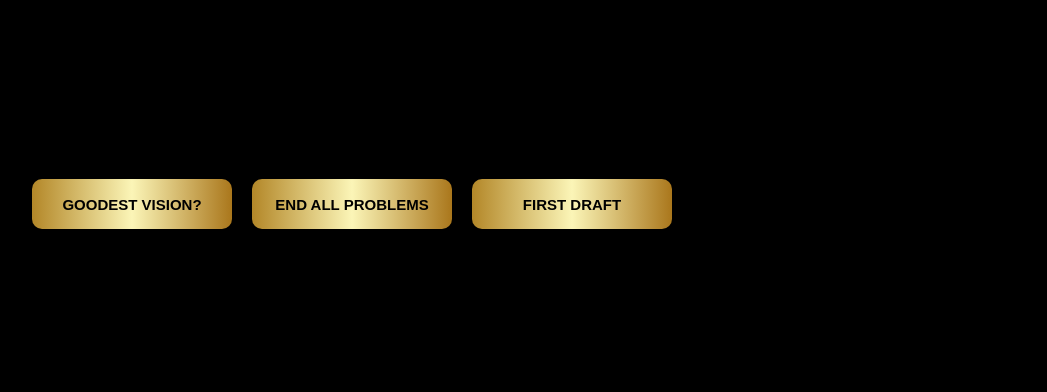
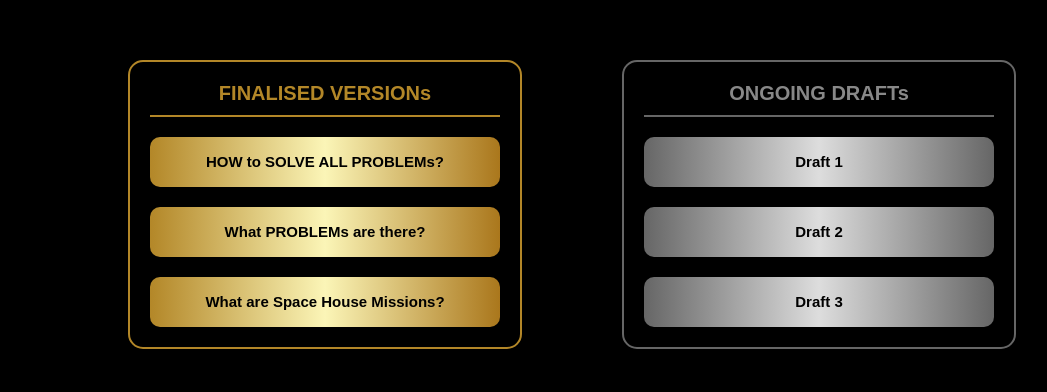
Before and after one commit to GOODestVISION/GOODestVISION, a plain HTML site: page index.html in a window 1280 px wide. Shown: the part 196-588 px from the top of the page, without its empty margins (68-1115 px from the left). Drawn offline with Linux system fonts and the light colour scheme.

Commit message:
index.html

```diff
--- a/index.html
+++ b/index.html
@@ -1,105 +1,117 @@
-
 <!DOCTYPE html>
 <html lang="en">
 <head>
-<meta charset="UTF-8">
-<meta name="viewport" content="width=device-width, initial-scale=1.0">
-<title>BUTTON Grid</title>
+<meta charset="UTF-8" />
+<meta name="viewport" content="width=device-width, initial-scale=1.0"/>
+<title>Two BUTTON Groups with Headlines</title>
 <style>
 body {
-display: flex;
+font-family: Arial, sans-serif;
+background-color: #000000;
 justify-content: center;
 align-items: center;
 min-height: 100vh;
+display: flex;
 margin: 0;
-background-color: #000;
+}
+.container-wrapper {
+display: flex;
+padding: 40px;
+gap: 100px;
+}
+.button-group {
+border: 2px solid #B38728;
+flex-direction: column;
+align-items: center;
+border-radius: 15px;
+display: flex;
+padding: 20px;
+}
+.group-headline {
+border-bottom: 2px solid #B38728;
+padding-bottom: 10px;
+margin: 0 0 20px 0;
+text-align: center;
+font-weight: bold;
+font-size: 20px;
+color: #B38728;
+width: 100%;
+}
+#button-group2 {
+border: 2px solid #666;
+}
+#group-headline2 {
+border-bottom: 2px solid #666;
+color: #888;
 }
 .grid-container {
+grid-template-columns: repeat(1, 1fr);
 display: grid;
-grid-template-columns: repeat(5, 1fr);
 gap: 20px;
-padding: 20px;
-max-width: 1200px;
 }
-.grid-BUTTON {
-width: 200px;
-height: 50px;
+.BUTTON-gold {
+background: linear-gradient(to right, #B38728, #FBF5B7, #AA771C);
+transition: transform 0.2s, background-color 0.2s;
+justify-content: center;
+text-decoration: none;
+align-items: center;
+border-radius: 10px;
+font-weight: bold;
 font-size: 15px;
-font-weight: bold;
-font-family: Arial, sans-serif;
- background:linear-gradient(to right, #B38728, #FBF5B7, #AA771C);
+cursor: pointer;
+display: flex;
 color: black;
 border: none;
+width: 350px;
+height: 50px;
+}
+.BUTTON-gold:hover {
+background-color: #45a049;
+transform: scale(1.05);
+}
+.BUTTON-silver {
+background: linear-gradient(to right, #666, #DDD, #666);
+transition: transform 0.2s, background-color 0.2s;
+justify-content: center;
+text-decoration: none;
+align-items: center;
 border-radius: 10px;
+font-weight: bold;
+font-size: 15px;
 cursor: pointer;
-transition: transform 0.2s, background-color 0.2s;
-text-decoration: none;
 display: flex;
-justify-content: center;
-align-items: center;
+color: black;
+border: none;
+width: 350px;
+height: 50px;
 }
-
-.grid-BUTTON:hover {
-background-color: #45a049;
+.BUTTON-silver:hover {
+background-color: #dcdcdc;
 transform: scale(1.05);
 }
 </style>
 </head>
 <body>
+<div class="container-wrapper">
+<!-- Group 1 -->
+<div class="button-group">
+<h2 class="group-headline">FINALISED VERSIONs</h2>
 <div class="grid-container">
-<!-- BUTTONs 1-50 -->
-<a href="page1.html" class="grid-BUTTON">GOODEST VISION?</a>
-<a href="page2.html" class="grid-BUTTON">END ALL PROBLEMS</a>
-<a href="page3.html" class="grid-BUTTON">FIRST DRAFT</a>
-<!--
-<a href="page4.html" class="grid-BUTTON">BUTTON 4</a>
-<a href="page5.html" class="grid-BUTTON">BUTTON 5</a>
-<a href="page6.html" class="grid-BUTTON">BUTTON 6</a>
-<a href="page7.html" class="grid-BUTTON">BUTTON 7</a>
-<a href="page8.html" class="grid-BUTTON">BUTTON 8</a>
-<a href="page9.html" class="grid-BUTTON">BUTTON 9</a>
-<a href="page10.html" class="grid-BUTTON">BUTTON 10</a>
-<a href="page11.html" class="grid-BUTTON">BUTTON 11</a>
-<a href="page12.html" class="grid-BUTTON">BUTTON 12</a>
-<a href="page13.html" class="grid-BUTTON">BUTTON 13</a>
-<a href="page14.html" class="grid-BUTTON">BUTTON 14</a>
-<a href="page15.html" class="grid-BUTTON">BUTTON 15</a>
-<a href="page16.html" class="grid-BUTTON">BUTTON 16</a>
-<a href="page17.html" class="grid-BUTTON">BUTTON 17</a>
-<a href="page18.html" class="grid-BUTTON">BUTTON 18</a>
-<a href="page18.html" class="grid-BUTTON">BUTTON 19</a>
-<a href="page20.html" class="grid-BUTTON">BUTTON 20</a>
-<a href="page21.html" class="grid-BUTTON">BUTTON 21</a>
-<a href="page22.html" class="grid-BUTTON">BUTTON 22</a>
-<a href="page23.html" class="grid-BUTTON">BUTTON 23</a>
-<a href="page24.html" class="grid-BUTTON">BUTTON 24</a>
-<a href="page25.html" class="grid-BUTTON">BUTTON 25</a>
-<a href="page26.html" class="grid-BUTTON">BUTTON 26</a>
-<a href="page27.html" class="grid-BUTTON">BUTTON 27</a>
-<a href="page28.html" class="grid-BUTTON">BUTTON 28</a>
-<a href="page29.html" class="grid-BUTTON">BUTTON 29</a>
-<a href="page30.html" class="grid-BUTTON">BUTTON 30</a>
-<a href="page31.html" class="grid-BUTTON">BUTTON 31</a>
-<a href="page32.html" class="grid-BUTTON">BUTTON 32</a>
-<a href="page33.html" class="grid-BUTTON">BUTTON 33</a>
-<a href="page34.html" class="grid-BUTTON">BUTTON 34</a>
-<a href="page35.html" class="grid-BUTTON">BUTTON 35</a>
-<a href="page36.html" class="grid-BUTTON">BUTTON 36</a>
-<a href="page37.html" class="grid-BUTTON">BUTTON 37</a>
-<a href="page38.html" class="grid-BUTTON">BUTTON 38</a>
-<a href="page39.html" class="grid-BUTTON">BUTTON 39</a>
-<a href="page40.html" class="grid-BUTTON">BUTTON 40</a>
-<a href="page41.html" class="grid-BUTTON">BUTTON 41</a>
-<a href="page42.html" class="grid-BUTTON">BUTTON 42</a>
-<a href="page43.html" class="grid-BUTTON">BUTTON 43</a>
-<a href="page44.html" class="grid-BUTTON">BUTTON 44</a>
-<a href="page45.html" class="grid-BUTTON">BUTTON 45</a>
-<a href="page46.html" class="grid-BUTTON">BUTTON 46</a>
-<a href="page47.html" class="grid-BUTTON">BUTTON 47</a>
-<a href="page48.html" class="grid-BUTTON">BUTTON 48</a>
-<a href="page49.html" class="grid-BUTTON">BUTTON 49</a>
-<a href="page50.html" class="grid-BUTTON">BUTTON 50</a>
--->
+<a href="page1.html" class="BUTTON-gold">HOW to SOLVE ALL PROBLEMs?</a>
+<a href="page2.html" class="BUTTON-gold">What PROBLEMs are there?</a>
+<a href="page3.html" class="BUTTON-gold">What are Space House Missions?</a>
+</div>
+</div>
+
+<!-- Group 2 -->
+<div class="button-group" id="button-group2">
+<h2 i class="group-headline" id="group-headline2">ONGOING DRAFTs</h2>
+<div class="grid-container">
+<a href="draft1.html" class="BUTTON-silver">Draft 1</a>
+<a href="draft2.html" class="BUTTON-silver">Draft 2</a>
+<a href="draft3.html" class="BUTTON-silver">Draft 3</a>
+</div>
+</div>
 </div>
 </body>
 </html>
```
